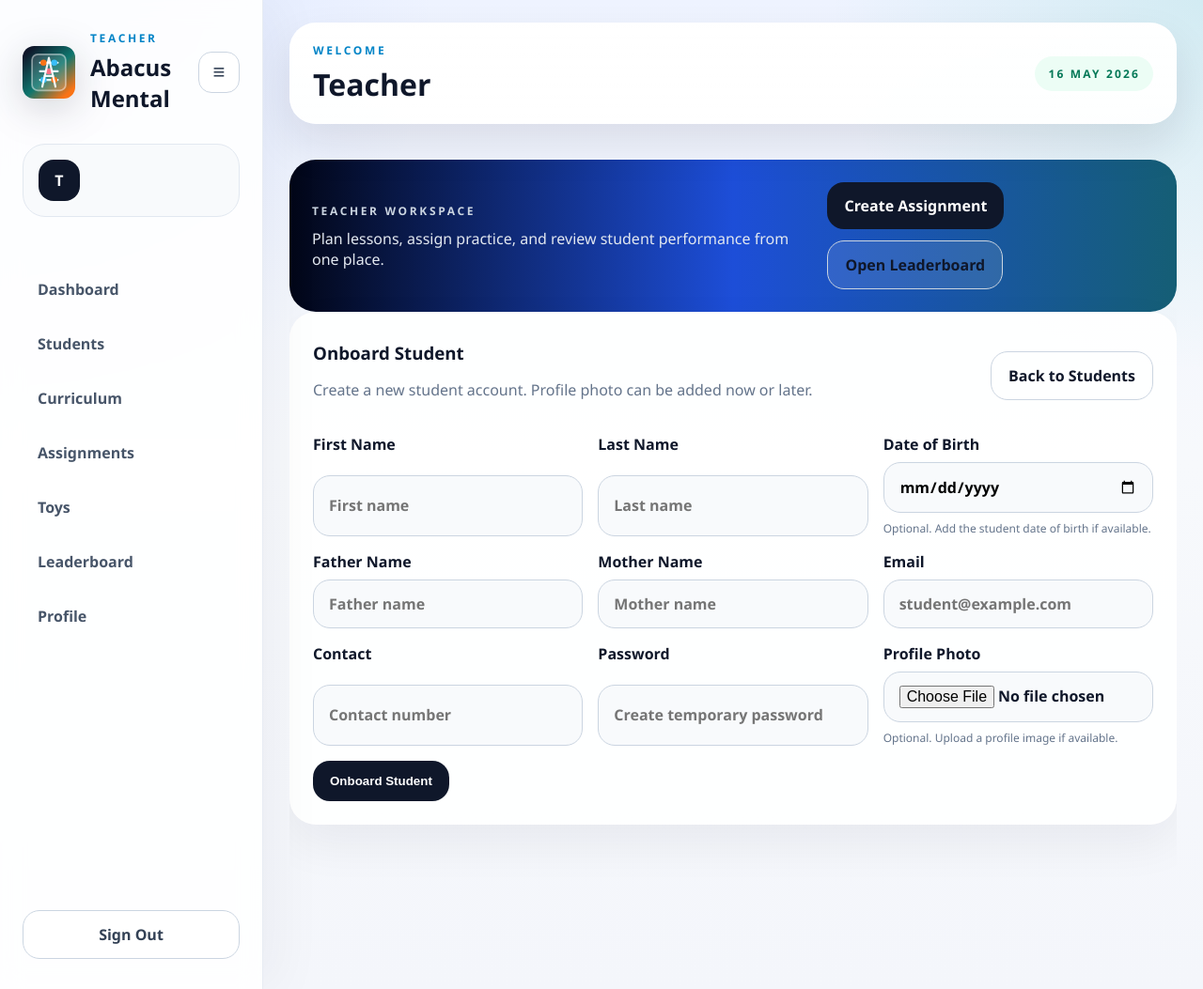
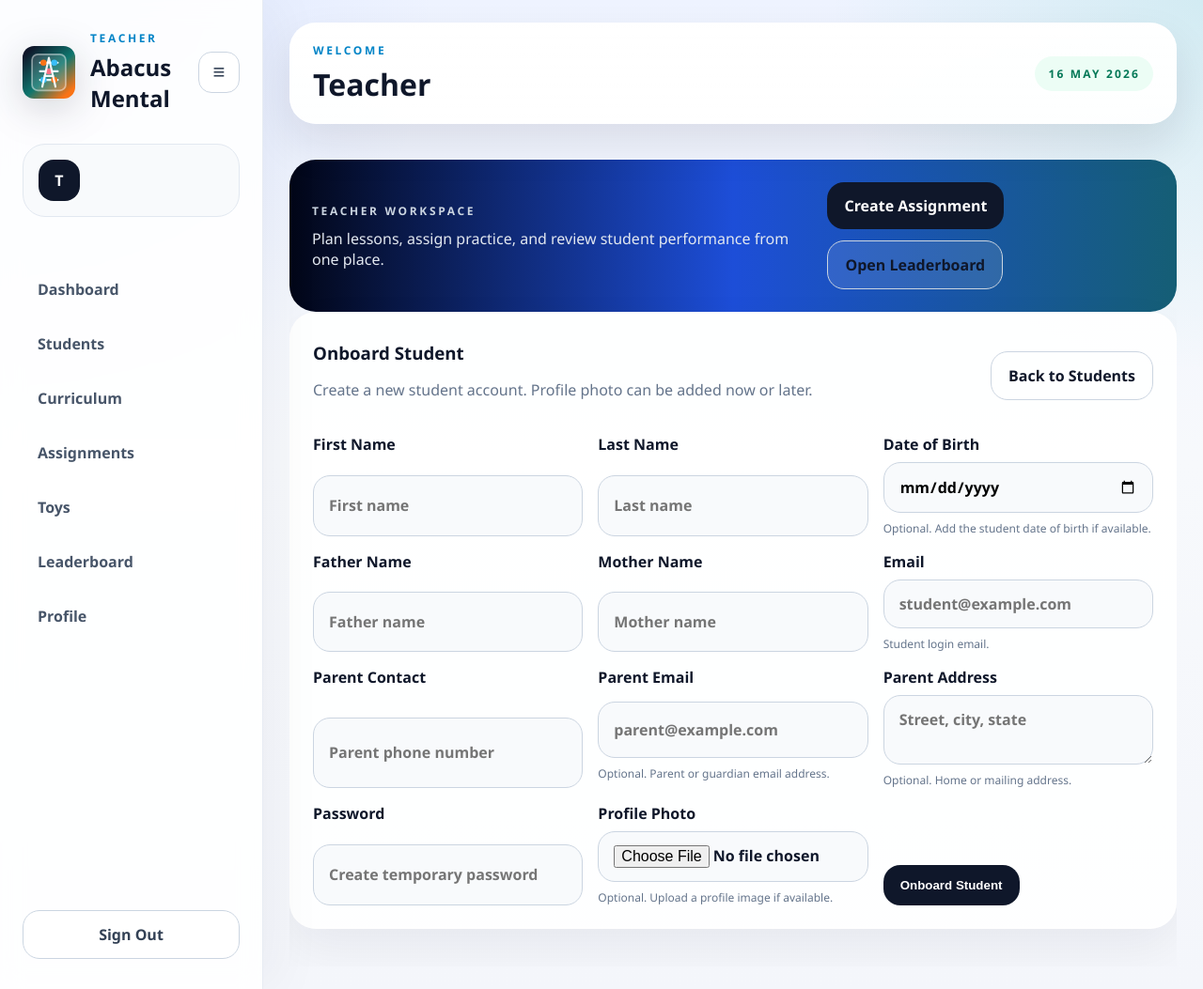
Before and after one commit to phantum007/Heather, a Django app: template ui/templates/ui/teacher_add_student.html in a window 1280 px wide. Shown: the whole page at 94% size. Run offline with Django 5.2, Linux system fonts and the light colour scheme; the template is opened without the code that fills it, so the values that code supplies are empty.

Commit message:
changes for speed

```diff
--- a/core/models.py
+++ b/core/models.py
@@ -40,6 +40,8 @@ class StudentProfile(models.Model):
     father_name = models.CharField(max_length=120, null=True, blank=True)
     mother_name = models.CharField(max_length=120, null=True, blank=True)
     contact = models.CharField(max_length=40, null=True, blank=True)
+    parent_email = models.EmailField(max_length=180, null=True, blank=True)
+    parent_address = models.TextField(null=True, blank=True)
     profile_photo = models.TextField(null=True, blank=True)
     coins = models.PositiveIntegerField(default=0)
 
--- a/sql/schema.sql
+++ b/sql/schema.sql
@@ -26,6 +26,10 @@ CREATE TABLE IF NOT EXISTS students (
 
 ALTER TABLE students
   ADD COLUMN IF NOT EXISTS date_of_birth DATE;
+ALTER TABLE students
+  ADD COLUMN IF NOT EXISTS parent_email VARCHAR(180);
+ALTER TABLE students
+  ADD COLUMN IF NOT EXISTS parent_address TEXT;
 
 CREATE TABLE IF NOT EXISTS lesson_types (
   id SERIAL PRIMARY KEY,
--- a/ui/templates/ui/teacher_add_student.html
+++ b/ui/templates/ui/teacher_add_student.html
@@ -44,11 +44,24 @@
     <label class="field">
       <span>Email</span>
       <input class="input" type="email" name="email" placeholder="student@example.com" required>
+      <small class="field-note">Student login email.</small>
     </label>
 
     <label class="field">
-      <span>Contact</span>
-      <input class="input" type="text" name="contact" placeholder="Contact number" required>
+      <span>Parent Contact</span>
+      <input class="input" type="text" name="contact" placeholder="Parent phone number" required>
+    </label>
+
+    <label class="field">
+      <span>Parent Email</span>
+      <input class="input" type="email" name="parent_email" placeholder="parent@example.com">
+      <small class="field-note">Optional. Parent or guardian email address.</small>
+    </label>
+
+    <label class="field">
+      <span>Parent Address</span>
+      <textarea class="input" name="parent_address" rows="2" placeholder="Street, city, state"></textarea>
+      <small class="field-note">Optional. Home or mailing address.</small>
     </label>
 
     <label class="field">
```
Also changed, not shown: ui/templates/ui/student_assignments.html (+27 -8 lines), ui/templates/ui/teacher_edit_student.html (+14 -1 lines), ui/views.py (+8 -0 lines), core/migrations/0015_student_parent_fields.py (added).
